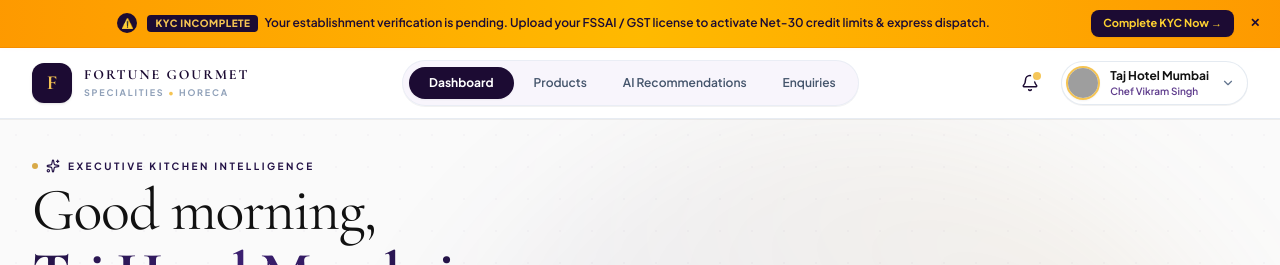
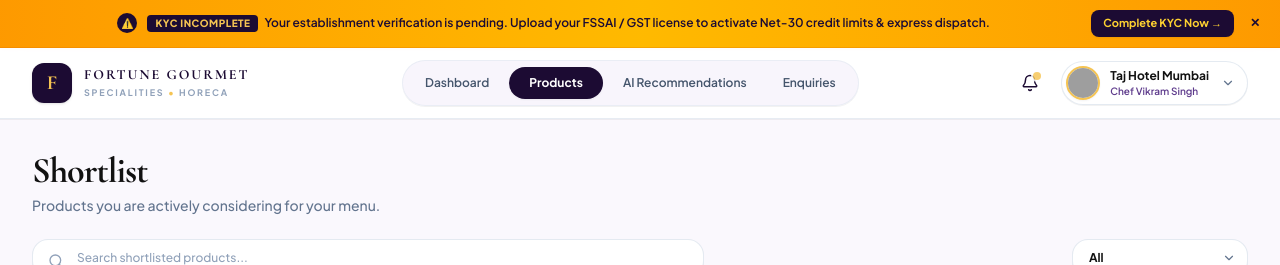
Before and after one commit to Jividha-Jain/fortune, a Next.js app: page / in a window 1280 px wide. Shown: the top 265 px of the page. Built offline with nearby package versions, Linux system fonts and the light colour scheme; grey boxes are pictures that could not be loaded.

Commit message:
Set default active view to shortlist page

```diff
--- a/src/app/page.tsx
+++ b/src/app/page.tsx
@@ -39,7 +39,7 @@ export default function Home() {
     | "signin"
     | "register"
     | "hotel-details"
-  >("dashboard");
+  >("shortlist");
 
   // Onboarding sub-step state (1 to 5) when activeTab === "onboarding"
   const [onboardingStep, setOnboardingStep] = useState<number>(1);
```
